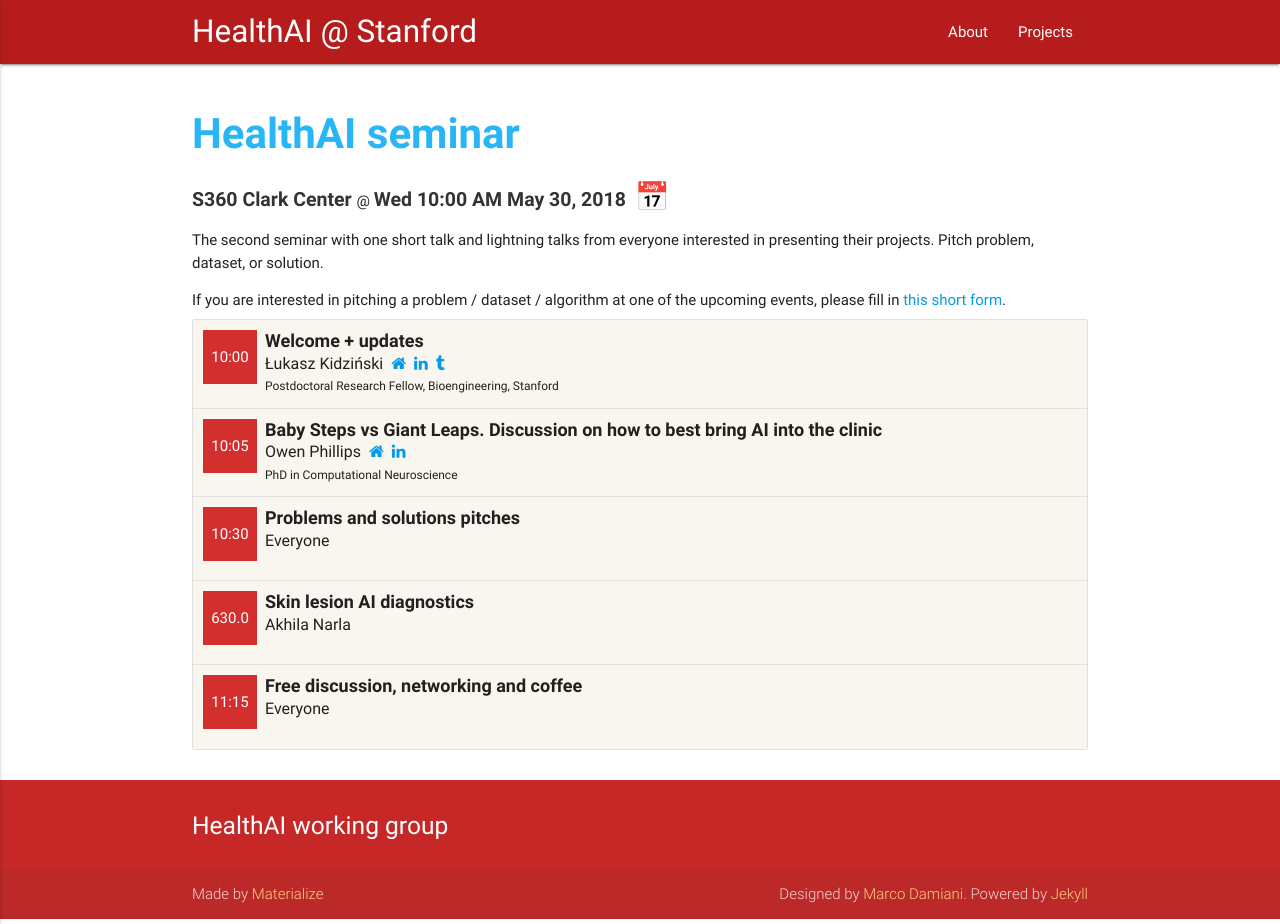
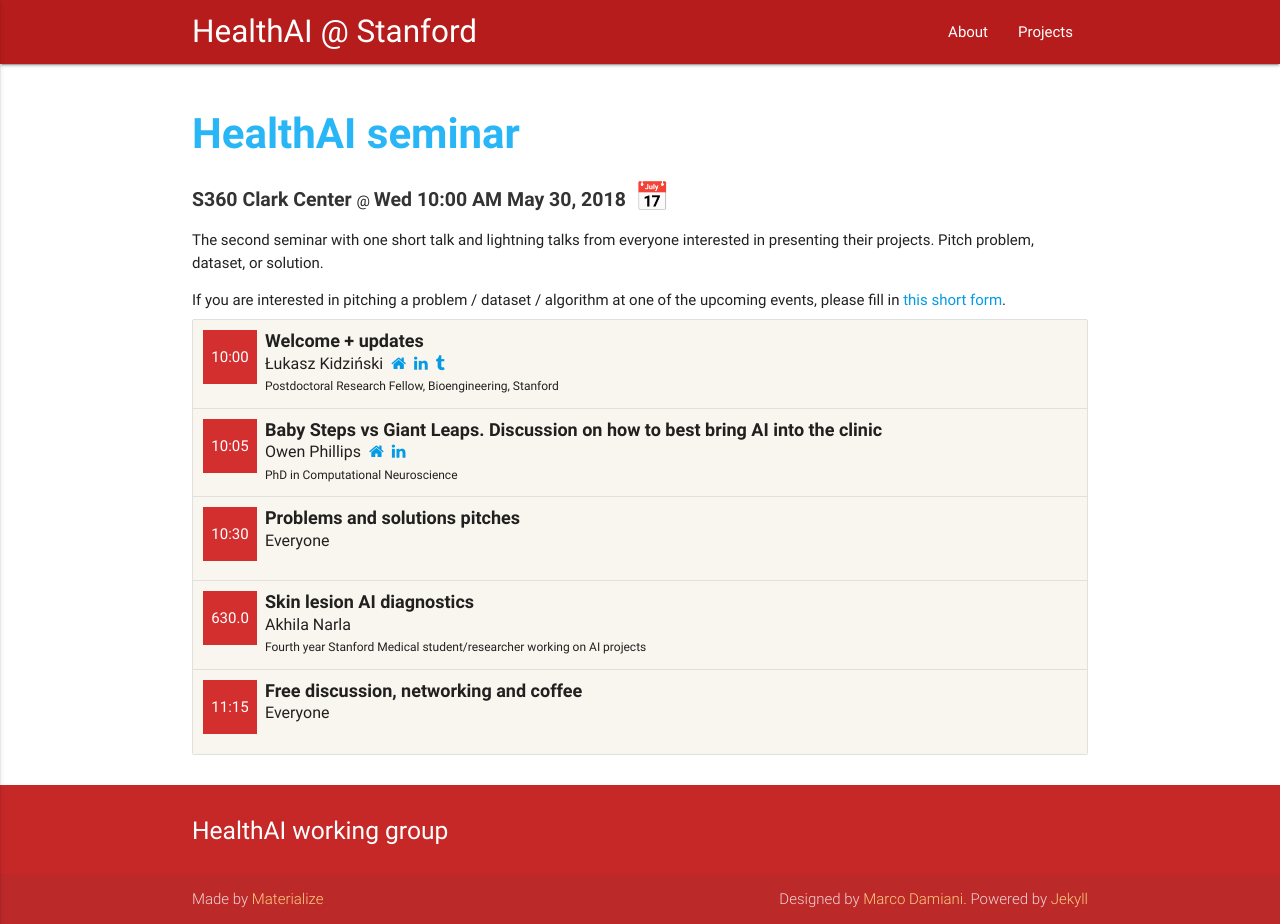
Before and after one commit to health-ai/health-ai.github.io, a Jekyll site: the page built from _events/2018-05-30-problems-and-solutoins.md, in a window 1280 px wide. Built offline with Jekyll 4.4.1, drawn with Linux system fonts in a browser that asks for light colours.

Commit message:
Update 2018-05-30-problems-and-solutoins.md

```diff
--- a/_events/2018-05-30-problems-and-solutoins.md
+++ b/_events/2018-05-30-problems-and-solutoins.md
@@ -24,6 +24,7 @@ talks:
     time: '10:30'
   - title: Skin lesion AI diagnostics
     speaker: Akhila Narla
+    affiliation: Fourth year Stanford Medical student/researcher working on AI projects
     time: 10:30
   - title: Free discussion, networking and coffee
     speaker: Everyone
```
